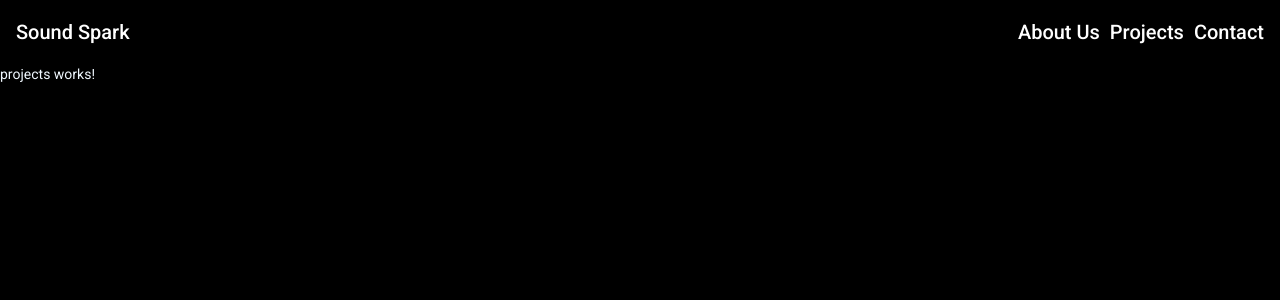
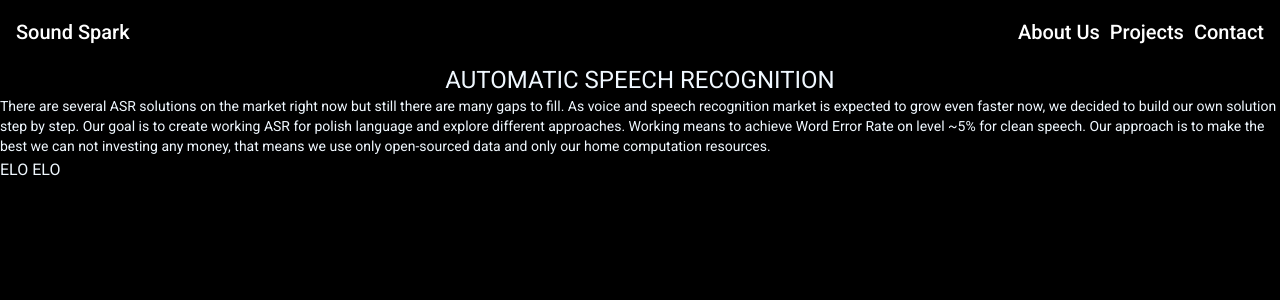
Before and after one commit to sound-spark/soundspark-front, an Angular app: page /projects in a window 1280 px wide. Shown: the top 300 px of the page. Built offline with nearby package versions, Linux system fonts and the light colour scheme.

Commit message:
add some content

```diff
--- a/src/app/app.component.html
+++ b/src/app/app.component.html
@@ -1,5 +1,5 @@
 <mat-sidenav-container style="background: black">
-    <mat-sidenav #sidenav position="end" mode="side">
+    <mat-sidenav #sidenav position="end" mode="over">
         <app-side-nav></app-side-nav>
     </mat-sidenav>
     <mat-sidenav-content>
--- a/src/app/components/projects/projects.component.css
+++ b/src/app/components/projects/projects.component.css
@@ -0,0 +1,10 @@
+h1, h2, h3, h4, p {
+    color: aliceblue;
+    margin: 0;
+}
+.title {
+    margin: 0;
+}
+.title-container {
+    margin-bottom: 16px;
+}
--- a/src/app/components/projects/projects.component.html
+++ b/src/app/components/projects/projects.component.html
@@ -1 +1,18 @@
-<p style="color: aliceblue">projects works!</p>
+<div class="title" fxLayout.xs="column" fxLayoutAlign="center center" fx>
+    <h1>AUTOMATIC</h1>
+    <h1>&nbsp;SPEECH&nbsp;</h1>
+    <h1>RECOGNITION</h1>
+</div>
+<div>
+    <p>
+        There are several ASR solutions on the market right now but still there are many gaps to fill. As voice and
+        speech recognition market is expected to grow even faster now, we decided to build our own solution step by
+        step. Our goal is to create working ASR for polish language and explore different approaches. Working means to
+        achieve Word Error Rate on level ~5% for clean speech.
+        Our approach is to make the best we can not investing any money, that means we use only open-sourced data and
+        only our home computation resources.
+    </p>
+</div>
+<div>
+    <h3>ELO ELO</h3>
+</div>
```
